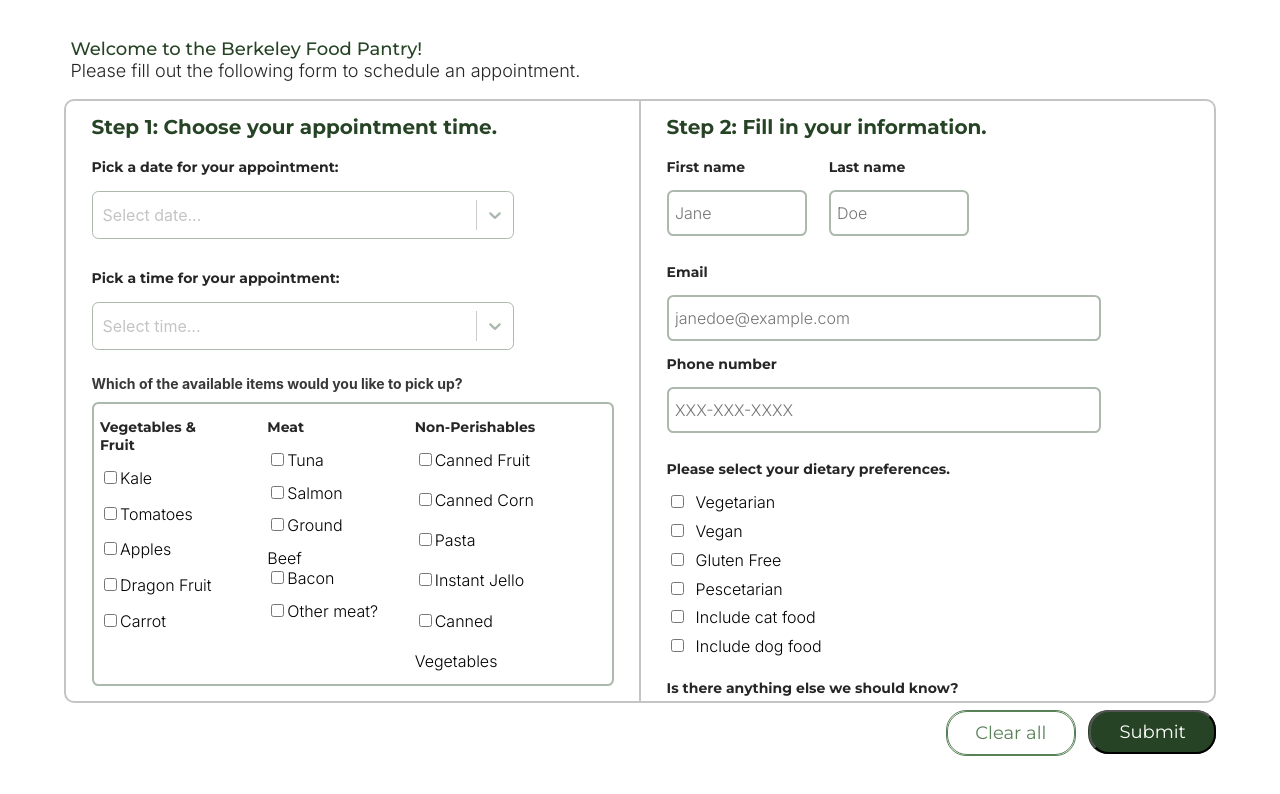
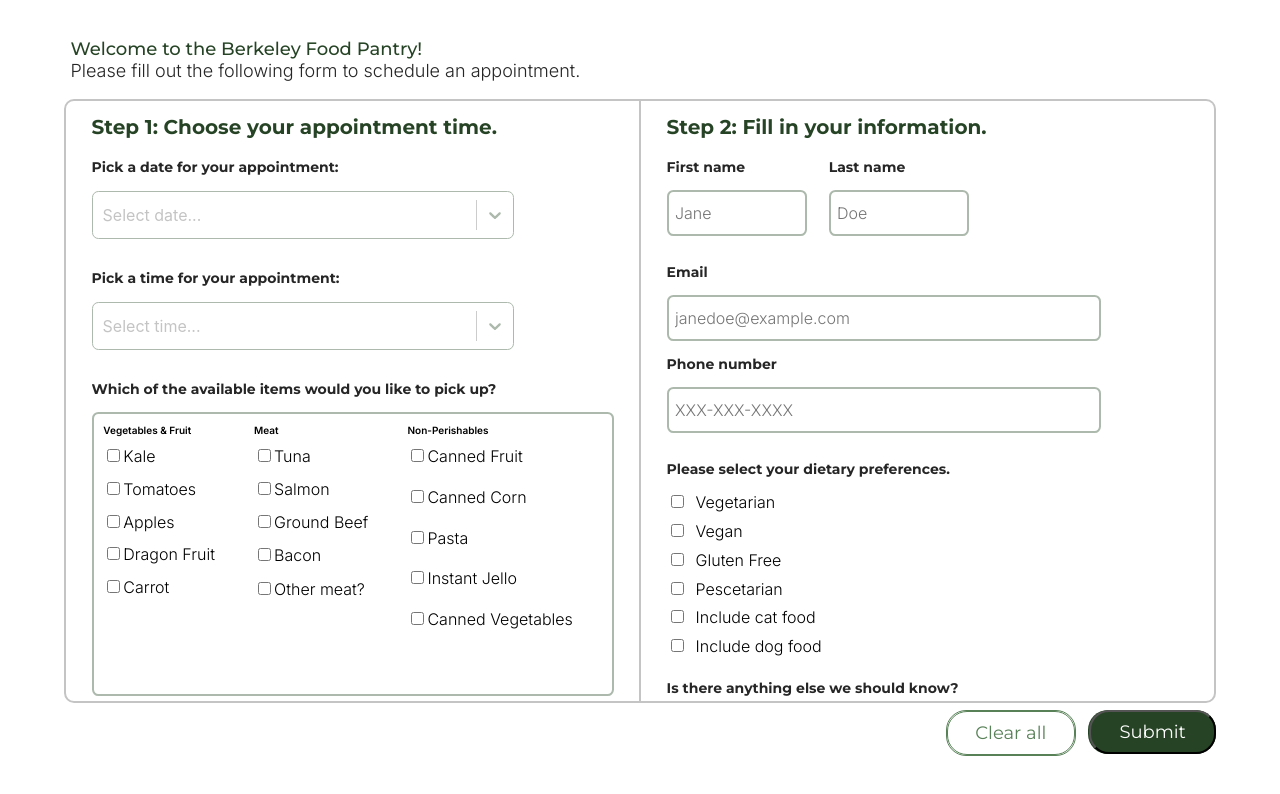
Before and after one commit to codebase-berkeley/berkeley-food-pantry, a React (Create React App) app in the folder client/: page / in a window 1280 px wide. Shown: the top 794 px of the page. Built offline with nearby package versions, Linux system fonts and the light colour scheme.

Commit message:
changed titles to match figma fonts/px

```diff
--- a/client/src/appointment_scheduler.css
+++ b/client/src/appointment_scheduler.css
@@ -142,6 +142,8 @@
     flex-direction: column;
     width: 100%;
     align-items: flex-start;
+    height: 70vh;
+    overflow-y: scroll;
 }
 
 .appt-sched-dropdown {
@@ -159,6 +161,15 @@ p#input-field-label {
     font-size: 14px;
 
 }
+
+p#item-checklist-label {
+    color: #000000;
+    font-family: 'Inter', sans-serif;
+    font-weight: bold;
+    font-size: 10px;
+
+}
+
 .form-check-input {
     margin-bottom: 2.5%;
 }
@@ -166,6 +177,7 @@ p#input-field-label {
 .form-check-input-items {
     margin-bottom: 15%;
 }
+
 .custom-dropdown {
     padding-top: 1px;
     border-color: #ACB9AC;
@@ -253,8 +265,3 @@ input::placeholder{
     overflow-x: hidden;
     overflow-y: auto;
 }
-
-.pickup-item-heading {
-    font-weight: bold;
-    font-size: 1.75vh;
-}
--- a/client/src/appointment_scheduler.js
+++ b/client/src/appointment_scheduler.js
@@ -114,10 +114,10 @@ export default function AppointmentScheduler() {
                                 />
                             </div>
                         </div>
-                        <h1 className='pickup-item-heading'>Which of the available items would you like to pick up?</h1>
+                        <p id='input-field-label'>Which of the available items would you like to pick up?</p>
                         <div className = "left-checklist-container">
                         <div className="pickup-items">
-                            <p id="input-field-label">Vegetables & Fruit</p>
+                            <p id="item-checklist-label">Vegetables & Fruit</p>
                             <div className="pickup-items-selection">
 
                                 <div className="form-check">
@@ -154,7 +154,7 @@ export default function AppointmentScheduler() {
                             </div>
                         </div>
                         <div className="pickup-items">
-                            <p id="input-field-label">Meat</p>
+                            <p id="item-checklist-label">Meat</p>
                             <div className="pickup-items-selection">
                                 <div className="form-check">
                                     <label class="form-check-label" for="exampleRadios1">
@@ -189,7 +189,7 @@ export default function AppointmentScheduler() {
                             </div>
                         </div>
                         <div className="pickup-items">
-                            <p id="input-field-label">Non-Perishables</p>
+                            <p id="item-checklist-label">Non-Perishables</p>
                             <div className="pickup-items-selection">
                                 <div className="form-check">
                                     <label class="form-check-label" for="exampleRadios1">
```
